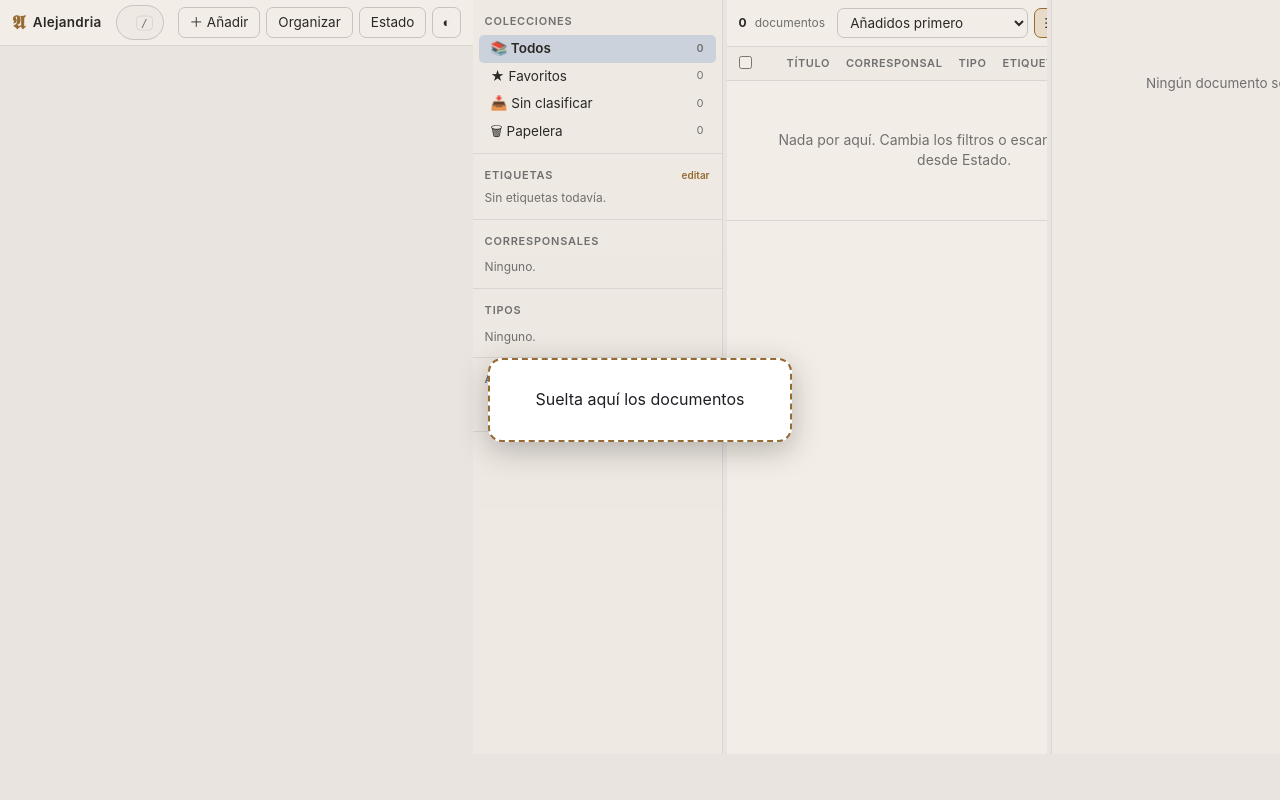
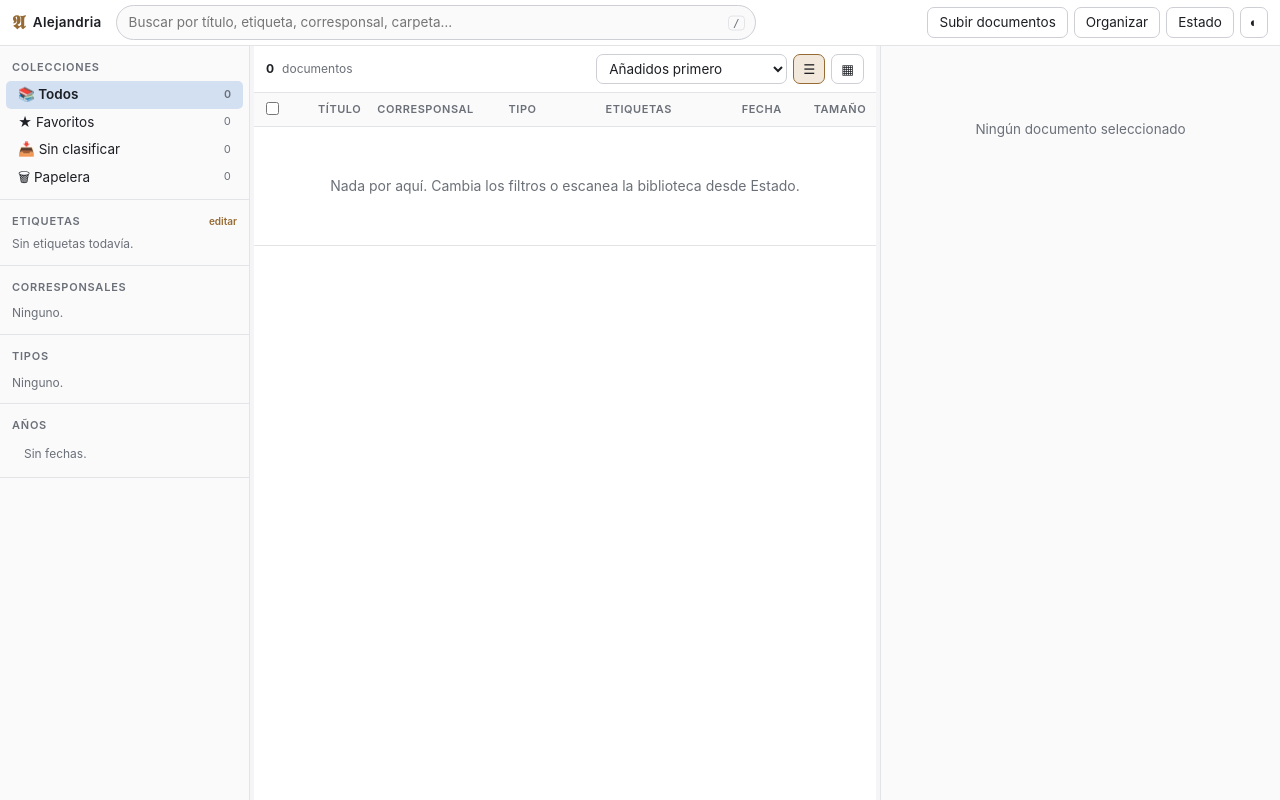
Before and after one commit to AdrianVidal89/alejandria, a Django app: page / in a window 1280 px wide. Run offline with Django 5.2, Linux system fonts and the light colour scheme; data that the repository does not hold is empty.

Commit message:
Arreglar el hueco vacío de la izquierda y quitar el arrastrar y soltar
El hueco: la plantilla ponía la clase 'tres-paneles' en el <body> además de
en el <main>. Esa regla es 'display: flex' en fila, así que el body entero
se convertía en una fila y la barra superior pasaba a ser una columna de su
anchura natural a la izquierda, dejando un hueco muerto debajo. Era eso, no
un panel de más.

El cartel de 'Suelta aquí los documentos': se quita entero, con su gestión
de arrastre. La causa real de que no desapareciera no era el conteo de
eventos que parcheé antes, sino que '#zona-soltar { display: flex }' gana
en especificidad al atributo 'hidden', así que el cartel estaba visible
desde que cargaba la página, pasara lo que pasara. Subir documentos es
ahora un botón explícito y nada más.

Co-Authored-By: Claude Opus 5 <noreply@anthropic.com>
Claude-Session: https://claude.ai/code/session_01Rj2nMzUk6v3Cq5Za2Yeaju

```diff
--- a/biblioteca/static/biblioteca/app.css
+++ b/biblioteca/static/biblioteca/app.css
@@ -256,19 +256,6 @@ legend { font-size: 11px; text-transform: uppercase; letter-spacing: .05em; colo
 .registro li.error { color: var(--peligro); }
 .resultado { font-size: 12.5px; color: var(--texto-suave); }
 
-/* --- Soltar ficheros --------------------------------------------------------- */
-/* pointer-events: none es deliberado: pase lo que pase con el JavaScript, este
-   cartel NUNCA puede impedir usar la aplicación de debajo. */
-#zona-soltar {
-  position: fixed; inset: 0; pointer-events: none; z-index: 50;
-  display: flex; align-items: center; justify-content: center;
-  background: color-mix(in srgb, var(--acento) 12%, transparent);
-}
-#zona-soltar div {
-  background: var(--panel); border: 2px dashed var(--acento); border-radius: 14px;
-  padding: 28px 46px; font-size: 16px; box-shadow: 0 8px 30px rgba(0, 0, 0, .25);
-}
-
 @media (max-width: 1100px) {
   .detalle { width: 340px; }
   .col-tipo, .col-tam { display: none; }
--- a/biblioteca/static/biblioteca/app.js
+++ b/biblioteca/static/biblioteca/app.js
@@ -1,6 +1,6 @@
 /* Alejandria — JavaScript de andar por casa: sin dependencias, sin compilar.
    Solo tres cosas: selección + teclado, refresco del panel de detalle por AJAX
-   y arrastrar ficheros a la ventana. Todo lo demás lo pinta Django. */
+   y subir ficheros con el botón. Todo lo demás lo pinta Django. */
 (function () {
   "use strict";
 
@@ -185,50 +185,14 @@
   }
   refrescarSeleccion();
 
-  /* --- Añadir documentos: botón y arrastrar sobre la ventana ---------------- */
+  /* --- Subir documentos (solo por botón) ------------------------------------ */
   const formSubida = $("#formulario-subida");
   const entradaFicheros = $("#ficheros");
-  const zona = $("#zona-soltar");
   const botonSubir = $("#boton-subir");
   if (botonSubir && entradaFicheros) {
     botonSubir.addEventListener("click", () => entradaFicheros.click());
     entradaFicheros.addEventListener("change", () => enviar(entradaFicheros.files));
   }
-  // La zona de soltar se controla con un temporizador, no contando entradas y
-  // salidas: mientras se arrastra algo encima, el navegador dispara "dragover"
-  // sin parar, así que basta con esconderla en cuanto dejan de llegar. Si el
-  // arrastre termina de cualquier forma rara —soltar fuera de la ventana, Escape,
-  // el navegador cancelando— desaparece sola. Contando eventos se quedaba pegada
-  // y tapaba la aplicación entera.
-  let temporizadorZona = null;
-
-  function mostrarZona() {
-    if (!zona) return;
-    zona.hidden = false;
-    clearTimeout(temporizadorZona);
-    temporizadorZona = setTimeout(ocultarZona, 250);
-  }
-
-  function ocultarZona() {
-    clearTimeout(temporizadorZona);
-    if (zona) zona.hidden = true;
-  }
-
-  window.addEventListener("dragover", (e) => {
-    e.preventDefault();
-    if (e.dataTransfer && Array.from(e.dataTransfer.types).includes("Files")) mostrarZona();
-  });
-  window.addEventListener("dragend", ocultarZona);
-  window.addEventListener("mouseup", ocultarZona);
-  window.addEventListener("blur", ocultarZona);
-  document.addEventListener("keydown", (e) => {
-    if (e.key === "Escape") ocultarZona();
-  });
-  window.addEventListener("drop", (e) => {
-    e.preventDefault();
-    ocultarZona();
-    if (e.dataTransfer && e.dataTransfer.files.length) enviar(e.dataTransfer.files);
-  });
 
   function enviar(ficheros) {
     if (!ficheros || !ficheros.length || !formSubida) return;
@@ -240,7 +204,7 @@
       .then((r) => r.json())
       .then(() => location.reload())
       .catch(() => {
-        if (botonSubir) botonSubir.textContent = "＋ Añadir";
+        if (botonSubir) botonSubir.textContent = "Subir documentos";
         alert("No se pudieron subir los documentos.");
       });
   }
--- a/biblioteca/templates/biblioteca/base.html
+++ b/biblioteca/templates/biblioteca/base.html
@@ -19,7 +19,7 @@
   </form>
 
   <nav class="acciones-barra">
-    <button type="button" class="btn" id="boton-subir" title="Añadir documentos">＋ Añadir</button>
+    <button type="button" class="btn" id="boton-subir">Subir documentos</button>
     <a class="btn {% block nav_organizar %}{% endblock %}" href="{% url 'biblioteca:organizar' %}">Organizar</a>
     <a class="btn {% block nav_estado %}{% endblock %}" href="{% url 'biblioteca:estado' %}">Estado</a>
     <button type="button" class="btn icono" id="boton-tema" title="Tema claro / oscuro">◐</button>
@@ -33,7 +33,6 @@
   {% csrf_token %}
   <input type="file" name="ficheros" id="ficheros" multiple>
 </form>
-<div id="zona-soltar" hidden><div>Suelta aquí los documentos</div></div>
 
 <script src="{% static 'biblioteca/app.js' %}" defer></script>
 {% block scripts %}{% endblock %}
--- a/biblioteca/templates/biblioteca/biblioteca.html
+++ b/biblioteca/templates/biblioteca/biblioteca.html
@@ -1,6 +1,6 @@
 {% extends "biblioteca/base.html" %}
 {% block titulo %}{{ filtros.q|default:"Biblioteca" }} · Alejandria{% endblock %}
-{% block cuerpo %}tres-paneles{% endblock %}
+{% block cuerpo %}vista-biblioteca{% endblock %}
 
 {% block contenido %}
 <main class="tres-paneles" id="marco">
```
